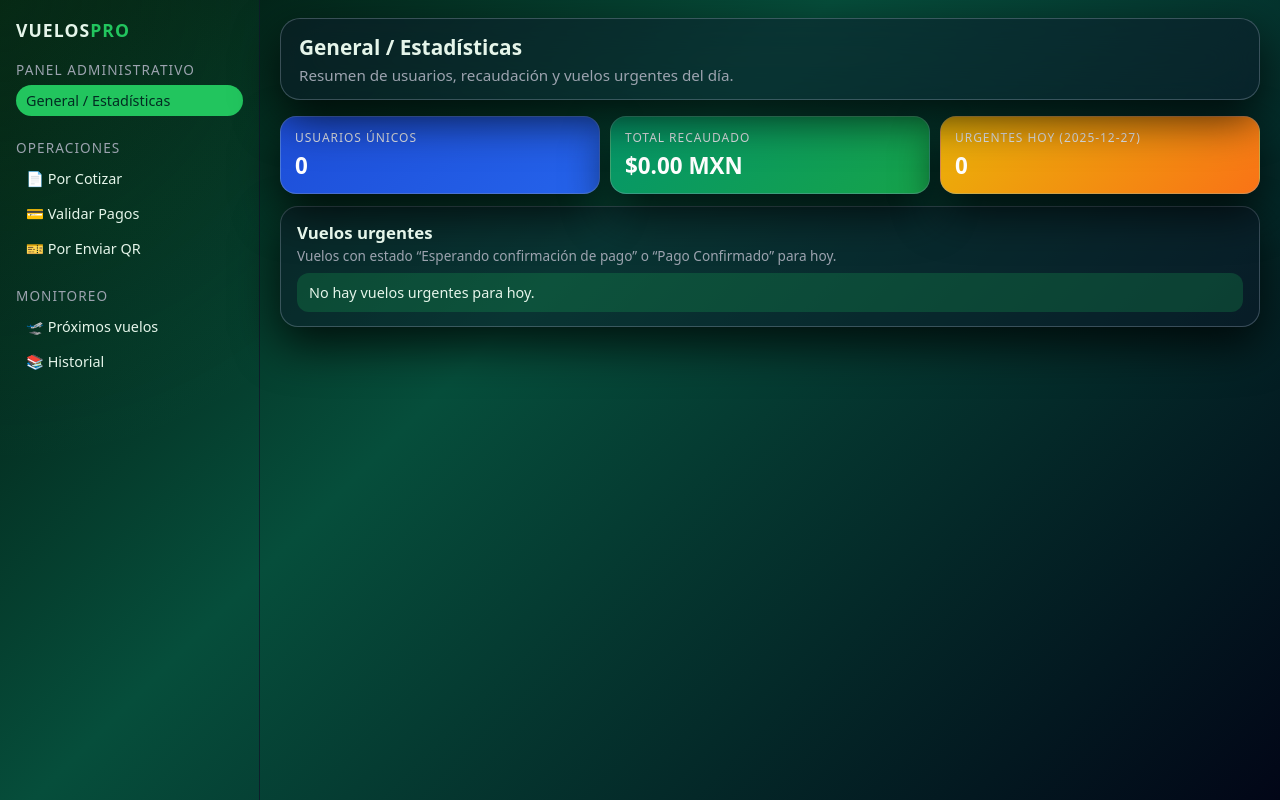
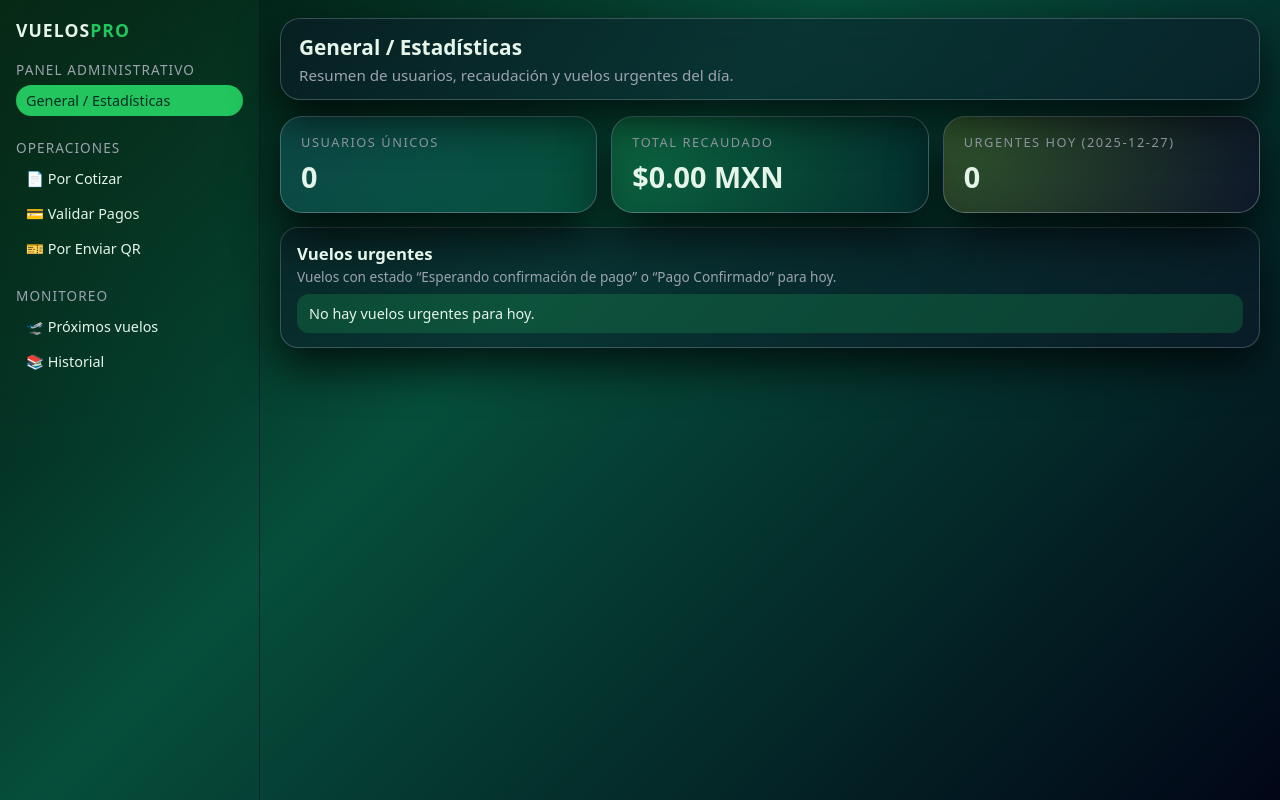
Before and after one commit to Hdpjiax/bot_tg, a Flask app: page / in a window 1280 px wide. Run offline with Flask 3, Linux system fonts and the light colour scheme; data that the repository does not hold is empty.

Commit message:
Update style.css

```diff
--- a/dashboard/static/css/style.css
+++ b/dashboard/static/css/style.css
@@ -285,43 +285,52 @@ button:hover {
 .cards-row {
   display: flex;
   flex-wrap: wrap;
-  gap: 10px;
-  margin-bottom: 12px;
+  gap: 14px;
+  margin-bottom: 14px;
 }
 
+/* Tarjetas verdes tipo glass */
 .info-card {
-  flex: 1 1 200px;
-  border-radius: 16px;
-  padding: 12px 14px;
-  background: var(--glass-bg);
-  border: 1px solid var(--glass-border);
-  box-shadow: var(--glass-shadow);
+  flex: 1 1 260px;
+  border-radius: 22px;
+  padding: 16px 20px;
+  background: radial-gradient(circle at top left,
+    rgba(34, 197, 94, 0.20),
+    rgba(15, 23, 42, 0.85));
+  border: 1px solid rgba(148, 163, 184, 0.45);
+  box-shadow: 0 22px 50px rgba(0, 0, 0, 0.8);
 }
 
+
 .info-card--blue {
-  background: linear-gradient(135deg, #1d4ed8, #2563eb);
+  background: radial-gradient(circle at top left,
+    rgba(56, 189, 248, 0.16),
+    rgba(6, 78, 59, 0.92));
 }
 
 .info-card--green {
-  background: linear-gradient(135deg, #059669, #16a34a);
+  background: radial-gradient(circle at top left,
+    rgba(34, 197, 94, 0.24),
+    rgba(4, 47, 46, 0.95));
 }
 
 .info-card--yellow {
-  background: linear-gradient(135deg, #eab308, #f97316);
+  background: radial-gradient(circle at top left,
+    rgba(250, 204, 21, 0.18),
+    rgba(15, 23, 42, 0.9));
 }
-
 .info-card__label {
-  font-size: 0.75rem;
+  font-size: 0.8rem;
   text-transform: uppercase;
-  letter-spacing: 0.08em;
-  color: #e5e7eb;
-  margin-bottom: 4px;
+  letter-spacing: 0.12em;
+  color: var(--text-muted);
+  margin-bottom: 6px;
 }
 
 .info-card__value {
-  font-size: 1.4rem;
+  font-size: 1.8rem;
   font-weight: 700;
-  color: #fff;
+  color: var(--text-main);
 }
 
 /* Panel de urgentes */
```
